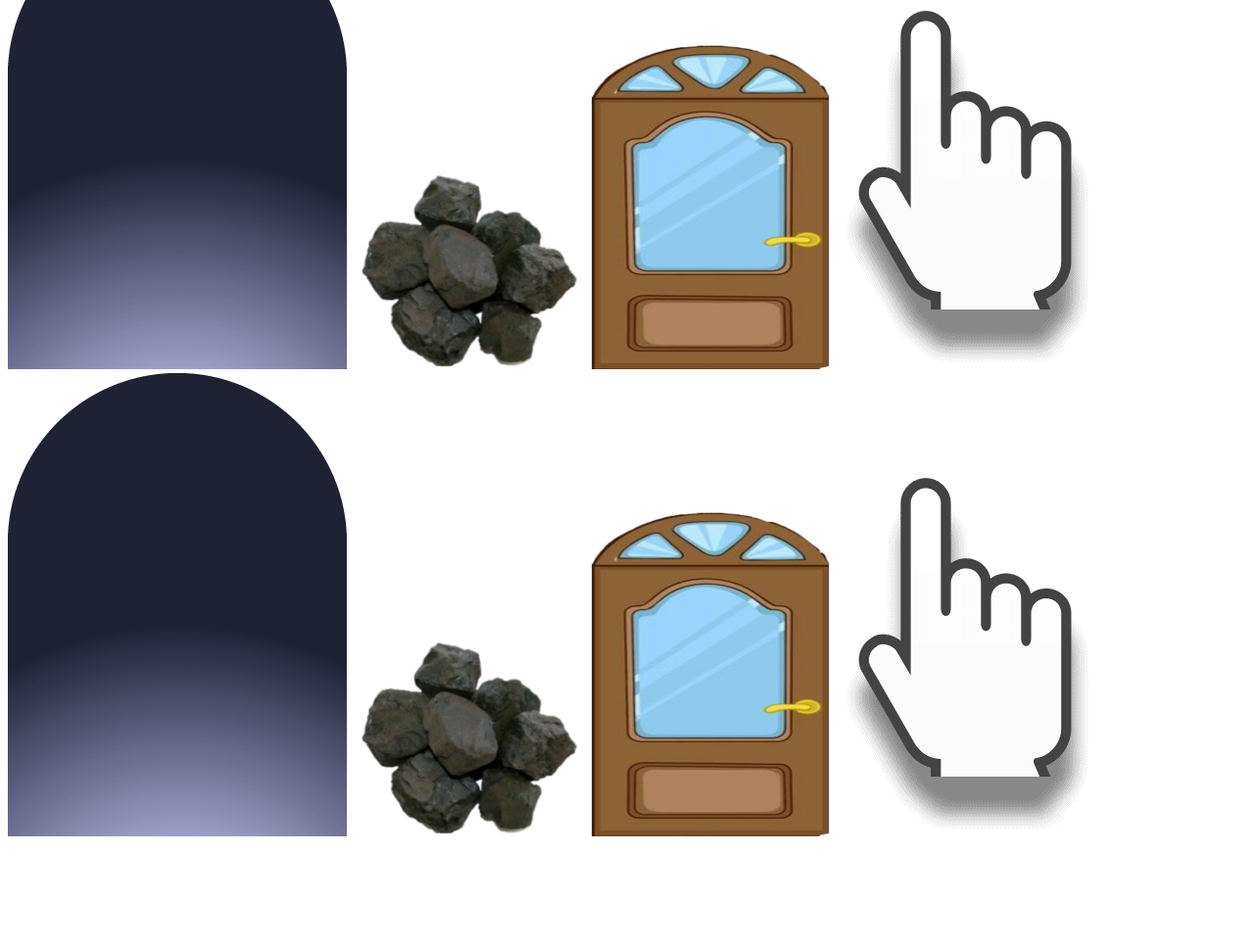
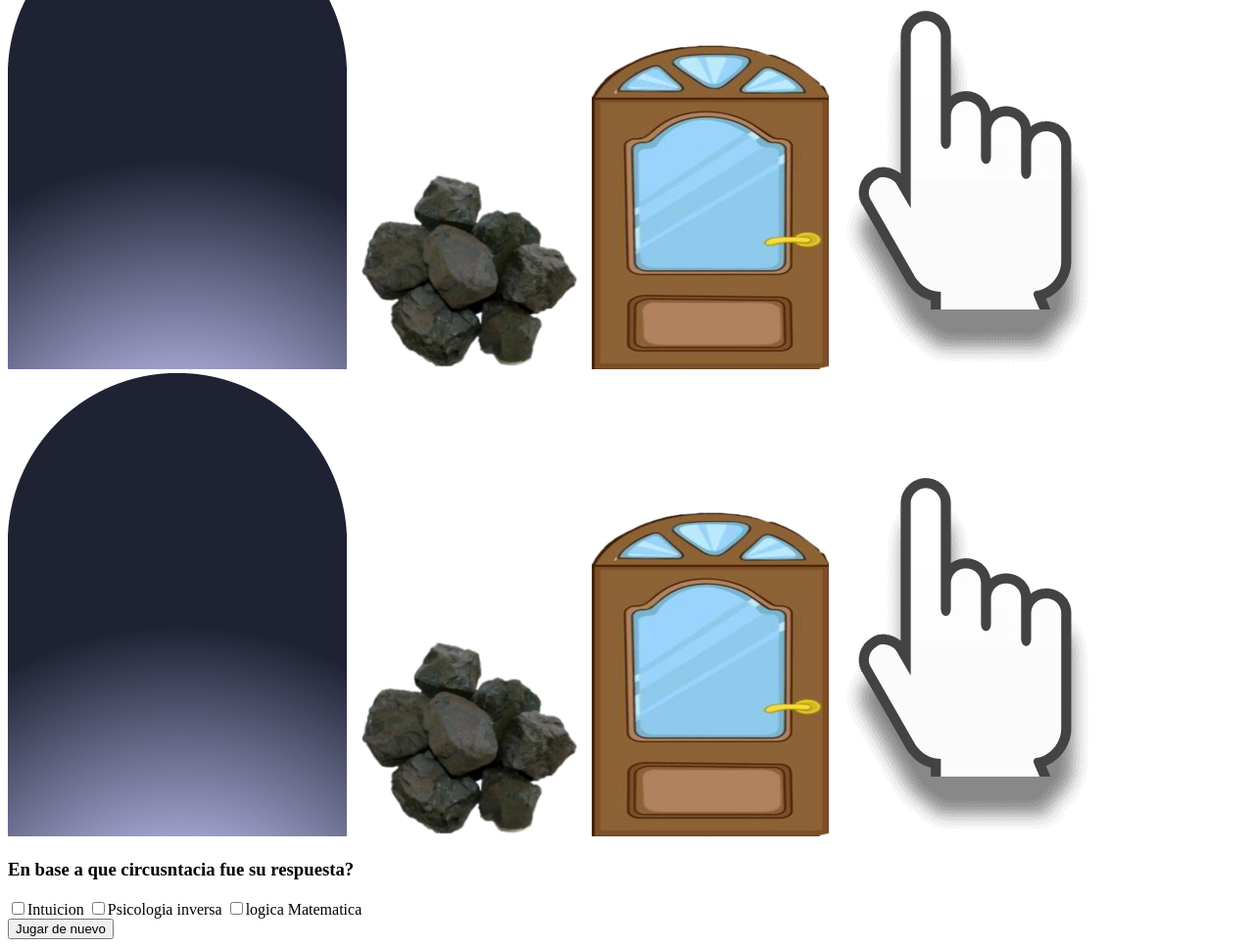
Before and after one commit to TheStevenCueva/Game, a plain HTML site: page index.html in a window 1280 px wide. Shown: the part 787-1754 px from the top of the page at 98% size. Before the commit the page ends 1653 px from the top, so only its background shows below. Drawn offline with Linux system fonts and the light colour scheme.

Commit message:
se añadio circunstancias de la respuesta al juego

```diff
--- a/index.html
+++ b/index.html
@@ -40,6 +40,11 @@
                         </div>
                     </div>
                 </div>
+                <h3>En base a que circusntacia fue su respuesta?</h3>
+                <label><input type="checkbox">Intuicion</label>
+                <label><input type="checkbox">Psicologia inversa</label>
+                <label><input type="checkbox">logica Matematica</label><br>
+                <label><input type="button" value="Jugar de nuevo"></label>
             </section>
         </main>
     </div>
```
